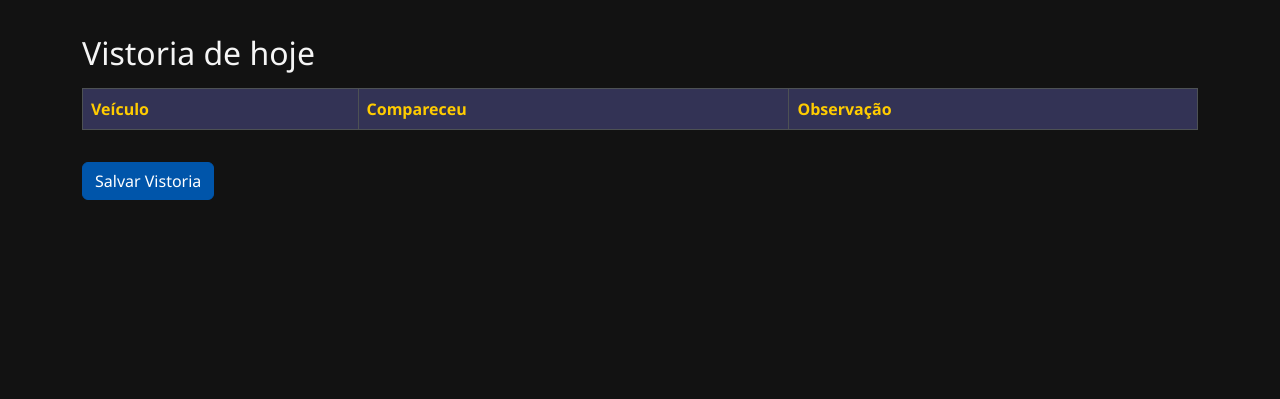
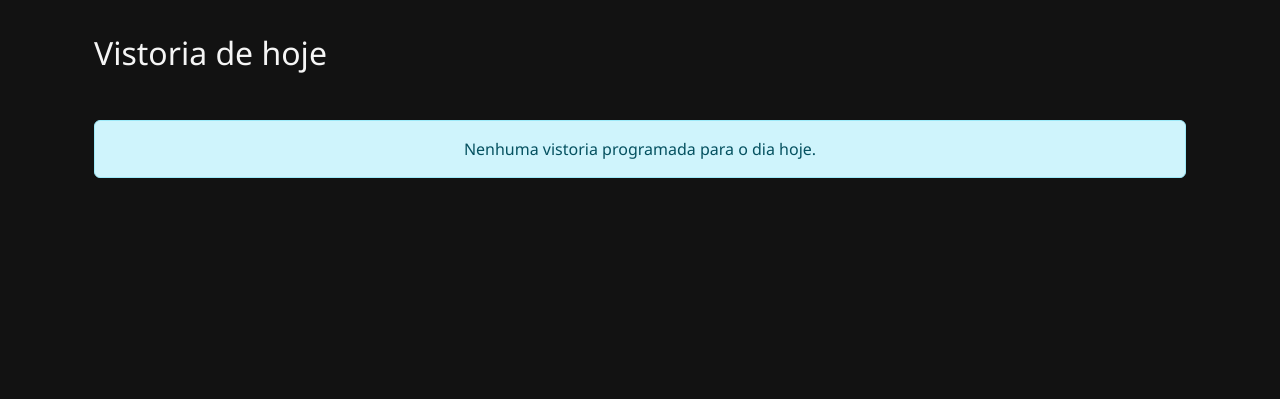
Before and after one commit to brenobucciarati/valeteiro-app, a Flask app: page /vistoria in a window 1280 px wide. Shown: the part 56-455 px from the top of the page. Run offline with Flask 3, Linux system fonts and the light colour scheme; data comes from the database, SQL or seed files in the repository; lists and menus that the app fills with data are empty.

Commit message:
Update vistorias.html

```diff
--- a/templates/vistorias.html
+++ b/templates/vistorias.html
@@ -3,9 +3,12 @@
 {% block title %}Vistoria Diária{% endblock %}
 
 {% block content %}
-<h2 class="mt-4">Vistoria de {{ data }}</h2>
+<div class="container mt-4">
+    <h2 class="mb-4">Vistoria de {{ data }}</h2>
+
+    {% if programacoes %}
     <form method="POST">
-    <table class="table table-bordered table-hover mt-3">
+        <table class="table table-bordered table-hover">
             <thead class="table-dark">
                 <tr>
                     <th>Veículo</th>
@@ -29,4 +32,10 @@
         </table>
         <button type="submit" class="btn btn-primary mt-3">Salvar Vistoria</button>
     </form>
+    {% else %}
+    <div class="alert alert-info text-center mt-5" role="alert">
+        Nenhuma vistoria programada para o dia {{ data }}.
+    </div>
+    {% endif %}
+</div>
 {% endblock %}
```
Lines whose indentation alone changed are shown as unchanged.
